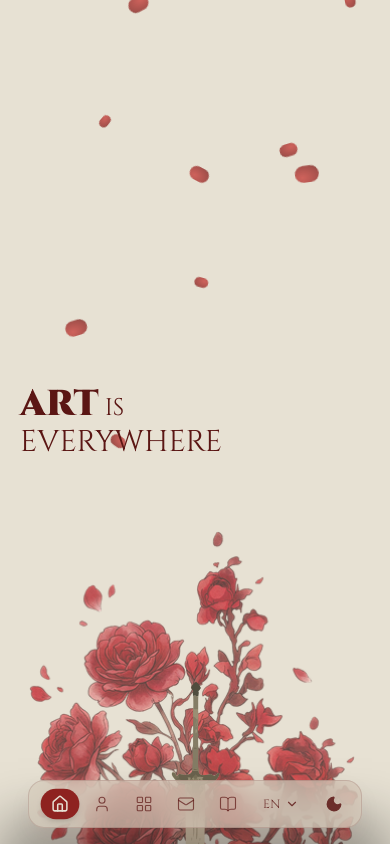
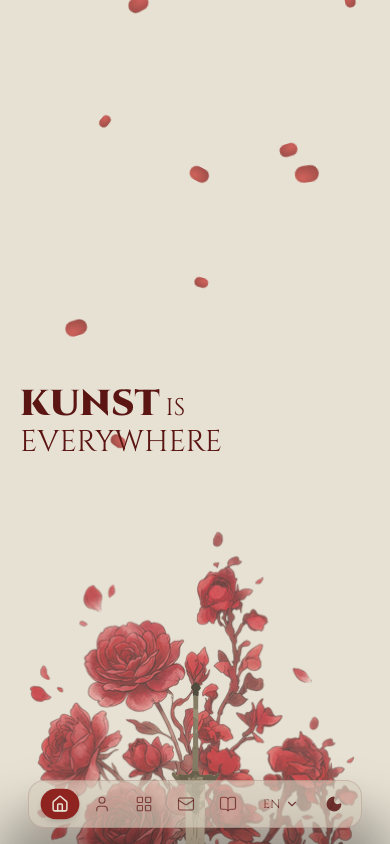
Before and after one commit to StephenDC-UwU/portfolio_v3, a Next.js app: page /en in a window 390 px wide. Shown: the top 844 px of the page. Built offline with nearby package versions, Linux system fonts and the light colour scheme.

Commit message:
feat: add animation to navbar and rosses

```diff
--- a/app/[lang]/(home)/components/Hero.tsx
+++ b/app/[lang]/(home)/components/Hero.tsx
@@ -8,6 +8,7 @@ import Image from "next/image";
 import sword from "@/app/assets/hero/sword.svg"
 import roseLeft from "@/app/assets/hero/roses-lefth.png"
 import spotBleed from "@/app/assets/hero/spot-bleed.svg"
+import AnimationTitleHero from "./hero/AnimationTitleHero";
 
 
 // Predefined petal positions for pure deterministic rendering
@@ -222,7 +223,7 @@ export default function Hero() {
 
         {/* Main Content */}
 
-        <div className="w-full max-w-6xl mx-auto px-5 xl:px-0 lg:pb-20">
+        <div className="w-full max-w-6xl mx-auto px-5 xl:px-0 lg:pb-20 ">
           {/* Top / Middle Content: Main Editorial Headline */}
           <div className="relative z-20">
             <div ref={headlineRef}>
@@ -231,7 +232,8 @@ export default function Hero() {
               <h1 className="hero-animate-text font-cinzel uppercase ">
                 {/* First Line: "ART" */}
                 <span className="text-4xl sm:text-6xl md:text-6xl lg:text-8xl font-black">
-                  <span>{t.hero.headlinePart1}</span>
+                  {/* <span>{t.hero.headlinePart1}</span> */}
+                  <AnimationTitleHero initWord={t.hero.headlinePart1} />
                   {/* Second Line: "IS" */}
                   <span className="font-normal text-2xl sm:text-5xl md:text-6xl lg:text-7xl ">
                     {' '}{t.hero.headlinePart2}
@@ -239,7 +241,7 @@ export default function Hero() {
                 </span>
 
                 {/* Second Line: "EVERYWHERE" */}
-                <span className="block text-3xl sm:text-5xl md:text-6xl lg:text-7xl font-normal">
+                <span className="block text-3xl sm:text-5xl md:text-6xl lg:text-7xl font-normal ">
                   {t.hero.headlinePart3}
                 </span>
               </h1>
@@ -273,7 +275,12 @@ export default function Hero() {
         </div>
 
         {/* Roses Image (fixed to bottom right corner, overlapping sword) */}
-        <div className={`absolute bottom-[-10dvh] lg:left-1/2 lg:-translate-x-1/2 pointer-events-none z-10 flex flex-row ${isDark ? "opacity-0" : "opacity-100"}`}>
+        <div
+          className={`absolute bottom-[-10dvh] lg:left-1/2 lg:-translate-x-1/2 pointer-events-none z-10 flex flex-row transition-all duration-700 ${isDark
+              ? "!opacity-0 invisible pointer-events-none"
+              : "opacity-100 slide-in-blurred-bottom"
+            }`}
+        >
           <Image
             src={roseLeft}
             alt="Roses"
--- /dev/null
+++ b/app/[lang]/(home)/components/hero/AnimationTitleHero.tsx
@@ -0,0 +1,66 @@
+import { useEffect, useState, useRef } from "react";
+
+interface Props {
+    initWord: string;
+}
+
+const listArtLanguage = [
+    "Art",          // English / French / Catalan
+    "Arte",         // Spanish / Italian / Portuguese / Galician
+    "Kunst",        // German / Dutch / Danish / Norwegian / Swedish
+    "芸術",         // Japanese
+    "艺术",         // Chinese
+    "예술",         // Korean
+    "Ars",          // Latin
+    "Sztuka",       // Polish
+    "Sanat",        // Turkish
+    "Taide",        // Finnish
+    "Artea",        // Basque
+    "Celf",         // Welsh
+    "List",         // Icelandic
+    "Seni",         // Indonesian / Malay
+    "Sining",       // Tagalog / Filipino
+    "Sanaa",        // Swahili
+    "Arto",         // Esperanto
+    "Umjetnost",    // Croatian / Bosnian
+    "Umenie",       // Slovak
+    "Menas",        // Lithuanian
+    "Arti",         // Maltese
+    "Umetnost",     // Slovenian
+    "Kuns",         // Afrikaans
+    "Toi",          // Maori
+    "Farshaxan",    // Somali
+    "Ubuciko",      // Zulu
+    "Huner",        // Kurdish
+];
+
+const AnimationTitleHero = ({ initWord }: Props) => {
+    const [artWord, setArtWord] = useState(initWord);
+    const isFirstRender = useRef(true);
+
+    useEffect(() => {
+        const interval = setInterval(() => {
+            isFirstRender.current = false;
+            setArtWord((prevWord) => {
+                const currentIndex = listArtLanguage.findIndex(
+                    (w) => w.toLowerCase() === prevWord.toLowerCase()
+                );
+                const nextIndex = (currentIndex + 1) % listArtLanguage.length;
+                return listArtLanguage[nextIndex];
+            });
+        }, 2800);
+
+        return () => clearInterval(interval);
+    }, []);
+
+    return (
+        <span
+            key={artWord}
+            className={`inline-block ${!isFirstRender.current ? "animate-word-change" : ""}`}
+        >
+            {artWord}
+        </span>
+    );
+};
+
+export default AnimationTitleHero;
--- a/app/globals.css
+++ b/app/globals.css
@@ -69,7 +69,7 @@ body {
 }
 
 .font-cinzel {
-  font-family: var(--font-cinzel), 'Cinzel', serif;
+  font-family: var(--font-cinzel), 'Cinzel', 'Noto Serif JP', 'Noto Serif SC', 'Noto Serif KR', 'Songti SC', 'Yu Mincho', 'Batang', serif;
 }
 
 .font-eb-garamond {
@@ -161,3 +161,200 @@ body {
 .animate-pulse-glow {
   animation: pulse-glow 4s ease-in-out infinite;
 }
+
+/* Animation in Hero*/
+
+/* top blur in animation for navbar */
+.slide-in-blurred-top {
+	-webkit-animation: slide-in-blurred-top 1s cubic-bezier(0.230, 1.000, 0.320, 1.000) both;
+	        animation: slide-in-blurred-top 1s cubic-bezier(0.230, 1.000, 0.320, 1.000) both;
+}
+@-webkit-keyframes slide-in-blurred-top {
+  0% {
+    -webkit-transform: translateY(-1000px) scaleY(2.5) scaleX(0.2);
+            transform: translateY(-1000px) scaleY(2.5) scaleX(0.2);
+    -webkit-transform-origin: 50% 0%;
+            transform-origin: 50% 0%;
+    -webkit-filter: blur(40px);
+            filter: blur(40px);
+    opacity: 0;
+  }
+  100% {
+    -webkit-transform: translateY(0) scaleY(1) scaleX(1);
+            transform: translateY(0) scaleY(1) scaleX(1);
+    -webkit-transform-origin: 50% 50%;
+            transform-origin: 50% 50%;
+    -webkit-filter: blur(0);
+            filter: blur(0);
+    opacity: 1;
+  }
+}
+@keyframes slide-in-blurred-top {
+  0% {
+    -webkit-transform: translateY(-1000px) scaleY(2.5) scaleX(0.2);
+            transform: translateY(-1000px) scaleY(2.5) scaleX(0.2);
+    -webkit-transform-origin: 50% 0%;
+            transform-origin: 50% 0%;
+    -webkit-filter: blur(40px);
+            filter: blur(40px);
+    opacity: 0;
+  }
+  100% {
+    -webkit-transform: translateY(0) scaleY(1) scaleX(1);
+            transform: translateY(0) scaleY(1) scaleX(1);
+    -webkit-transform-origin: 50% 50%;
+            transform-origin: 50% 50%;
+    -webkit-filter: blur(0);
+            filter: blur(0);
+    opacity: 1;
+  }
+}
+
+
+/* fade out animation for hero */
+.slide-in-blurred-bottom {
+	-webkit-animation: slide-in-blurred-bottom 0.8s cubic-bezier(0.230, 1.000, 0.320, 1.000) both;
+	animation: slide-in-blurred-bottom 0.8s cubic-bezier(0.230, 1.000, 0.320, 1.000) both;
+}
+
+@-webkit-keyframes slide-in-blurred-bottom {
+  0% {
+    -webkit-transform: translateY(1000px) scaleY(2.5) scaleX(0.2);
+            transform: translateY(1000px) scaleY(2.5) scaleX(0.2);
+    -webkit-transform-origin: 50% 100%;
+            transform-origin: 50% 100%;
+    -webkit-filter: blur(40px);
+            filter: blur(40px);
+    opacity: 0;
+  }
+  100% {
+    -webkit-transform: translateY(0) scaleY(1) scaleX(1);
+            transform: translateY(0) scaleY(1) scaleX(1);
+    -webkit-transform-origin: 50% 50%;
+            transform-origin: 50% 50%;
+    -webkit-filter: blur(0);
+            filter: blur(0);
+    opacity: 1;
+  }
+}
+@keyframes slide-in-blurred-bottom {
+  0% {
+    -webkit-transform: translateY(1000px) scaleY(2.5) scaleX(0.2);
+            transform: translateY(1000px) scaleY(2.5) scaleX(0.2);
+    -webkit-transform-origin: 50% 100%;
+            transform-origin: 50% 100%;
+    -webkit-filter: blur(40px);
+            filter: blur(40px);
+    opacity: 0;
+  }
+  100% {
+    -webkit-transform: translateY(0) scaleY(1) scaleX(1);
+            transform: translateY(0) scaleY(1) scaleX(1);
+    -webkit-transform-origin: 50% 50%;
+            transform-origin: 50% 50%;
+    -webkit-filter: blur(0);
+            filter: blur(0);
+    opacity: 1;
+  }
+}
+
+
+/* animation scale-in-left */
+
+.scale-in-left {
+	-webkit-animation: scale-in-left 0.8s cubic-bezier(0.250, 0.460, 0.450, 0.940) both;
+	        animation: scale-in-left 0.8s cubic-bezier(0.250, 0.460, 0.450, 0.940) both;
+}
+
+@-webkit-keyframes scale-in-left {
+  0% {
+    -webkit-transform: scale(0);
+            transform: scale(0);
+    -webkit-transform-origin: 0% 50%;
+            transform-origin: 0% 50%;
+    opacity: 1;
+  }
+  100% {
+    -webkit-transform: scale(1);
+            transform: scale(1);
+    -webkit-transform-origin: 0% 50%;
+            transform-origin: 0% 50%;
+    opacity: 1;
+  }
+}
+@keyframes scale-in-left {
+  0% {
+    -webkit-transform: scale(0);
+            transform: scale(0);
+    -webkit-transform-origin: 0% 50%;
+            transform-origin: 0% 50%;
+    opacity: 1;
+  }
+  100% {
+    -webkit-transform: scale(1);
+            transform: scale(1);
+    -webkit-transform-origin: 0% 50%;
+            transform-origin: 0% 50%;
+    opacity: 1;
+  }
+}
+
+
+.slide-in-fwd-center {
+	-webkit-animation: slide-in-fwd-center 0.4s cubic-bezier(0.250, 0.460, 0.450, 0.940) both;
+	        animation: slide-in-fwd-center 0.4s cubic-bezier(0.250, 0.460, 0.450, 0.940) both;
+}
+
+
+/**
+ * ----------------------------------------
+ * animation slide-in-fwd-center
+ * ----------------------------------------
+ */
+@-webkit-keyframes slide-in-fwd-center {
+  0% {
+    -webkit-transform: translateZ(-1400px);
+            transform: translateZ(-1400px);
+    opacity: 0;
+  }
+  100% {
+    -webkit-transform: translateZ(0);
+            transform: translateZ(0);
+    opacity: 1;
+  }
+}
+@keyframes slide-in-fwd-center {
+  0% {
+    -webkit-transform: translateZ(-1400px);
+            transform: translateZ(-1400px);
+    opacity: 0;
+  }
+  100% {
+    -webkit-transform: translateZ(0);
+            transform: translateZ(0);
+    opacity: 1;
+  }
+}
+
+
+
+
+
+/* Word Change Animation */
+@keyframes word-fade-slide {
+  0% {
+    opacity: 0;
+    transform: translateY(12px);
+    filter: blur(3px);
+  }
+  100% {
+    opacity: 1;
+    transform: translateY(0);
+    filter: blur(0);
+  }
+}
+
+.animate-word-change {
+  display: inline-block;
+  animation: word-fade-slide 0.75s cubic-bezier(0.16, 1, 0.3, 1) both;
+}
--- a/components/navbar/Navbar.tsx
+++ b/components/navbar/Navbar.tsx
@@ -144,7 +144,7 @@ export default function Navbar() {
   };
 
   return (
-    <header className="fixed bottom-4 md:top-6 md:bottom-auto left-0 right-0 z-50 flex justify-center px-4 pointer-events-none">
+    <header className="fixed bottom-4 md:top-6 md:bottom-auto left-0 right-0 z-50 flex justify-center px-4 pointer-events-none slide-in-blurred-top">
       <nav
         ref={navRef}
         className="pointer-events-auto flex items-center justify-between gap-2 sm:gap-6 px-3 sm:px-6 py-2 sm:py-2.5 rounded-2xl sm:rounded-full glass-nav transition-all duration-300 shadow-xl"
--- a/dictionaries/es.ts
+++ b/dictionaries/es.ts
@@ -7,7 +7,7 @@ export const ES = {
       blog: "Blog",
     },
     hero: {
-      headlinePart1: "ART",
+      headlinePart1: "ARTE",
       headlinePart2: "IS",
       headlinePart3: "EVERYWHERE",
       subtitle: "Dirección de arte, desarrollo creativo y experiencias digitales inmersivas.",
```
